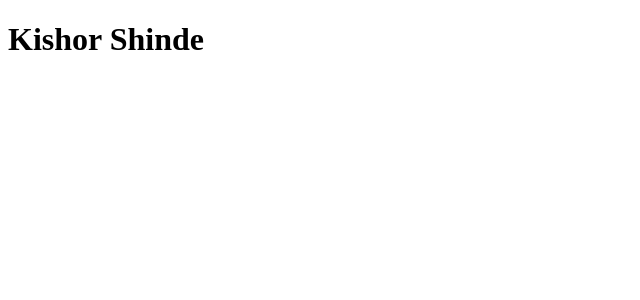
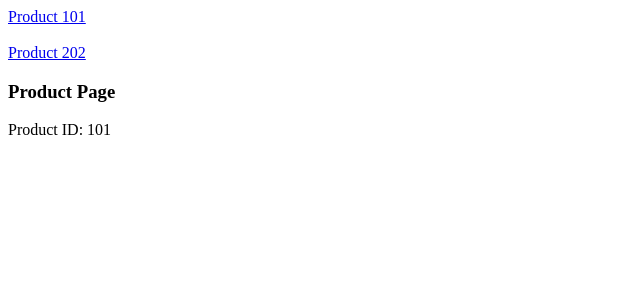
Before and after one commit to kishor-shinde-96/anguler-21-2026, an Angular app: page /product/101 in a window 1280 px wide. Before the commit this address led to /. Shown: the top 300 px of the page, without its empty margins (0-640 px from the left). Built offline with nearby package versions, Linux system fonts and the light colour scheme.

Commit message:
routes-param

```diff
--- a/src/app/app.html
+++ b/src/app/app.html
@@ -1 +1,4 @@
-<h1>Kishor Shinde</h1>
+<a routerLink="/product/101">Product 101</a> <br> <br>
+<a routerLink="/product/202">Product 202</a>
+
+<router-outlet></router-outlet>
--- a/src/app/app.routes.ts
+++ b/src/app/app.routes.ts
@@ -1,3 +1,7 @@
 import { Routes } from '@angular/router';
+import { ProductComp } from './product-comp/product-comp';
 
-export const routes: Routes = [];
+export const routes: Routes = [
+ { path: 'product/:id', component: ProductComp },
+
+];
--- a/src/app/app.ts
+++ b/src/app/app.ts
@@ -1,13 +1,12 @@
 import { Component, signal } from '@angular/core';
-import { RouterOutlet } from '@angular/router';
+import { RouterOutlet, RouterLink } from '@angular/router';
 
 @Component({
-  imports: [RouterOutlet],
+  imports: [RouterLink, RouterOutlet],
   selector: 'app-root',
   styleUrl: './app.css',
   templateUrl: './app.html',
 })
 export class App {
   protected readonly title = signal('anguler-tutorial-2026');
-
 }
--- /dev/null
+++ b/src/app/product-comp/product-comp.html
@@ -0,0 +1,2 @@
+<h3> Product Page</h3>
+<p>Product ID: {{ productId }}</p>
--- /dev/null
+++ b/src/app/product-comp/product-comp.ts
@@ -0,0 +1,29 @@
+import { Component } from '@angular/core';
+import { ActivatedRoute } from '@angular/router';
+
+@Component({
+  imports: [],
+  selector: 'app-product-comp',
+  styleUrl: './product-comp.css',
+  templateUrl: './product-comp.html',
+})
+export class ProductComp {
+  productId!: string;
+
+  constructor(private route: ActivatedRoute) {
+    // this.productId = this.route.snapshot.paramMap.get('id') || '';
+    this.route.paramMap.subscribe((params) => {
+      this.productId = params.get('id') || '';
+    })
+  }
+
+
+  //  productId = signal<string>('');
+
+  // constructor(private route: ActivatedRoute) {
+  //   this.route.paramMap.subscribe((params) => {
+  //     // Use .set() to update the signal value
+  //     this.productId.set(params.get('id') || '');
+  //   });
+  // }
+}
```
Also changed, not shown: src/app/product-comp/product-comp.css (added), 1 other file (tests, documents, lock files or other folders).
